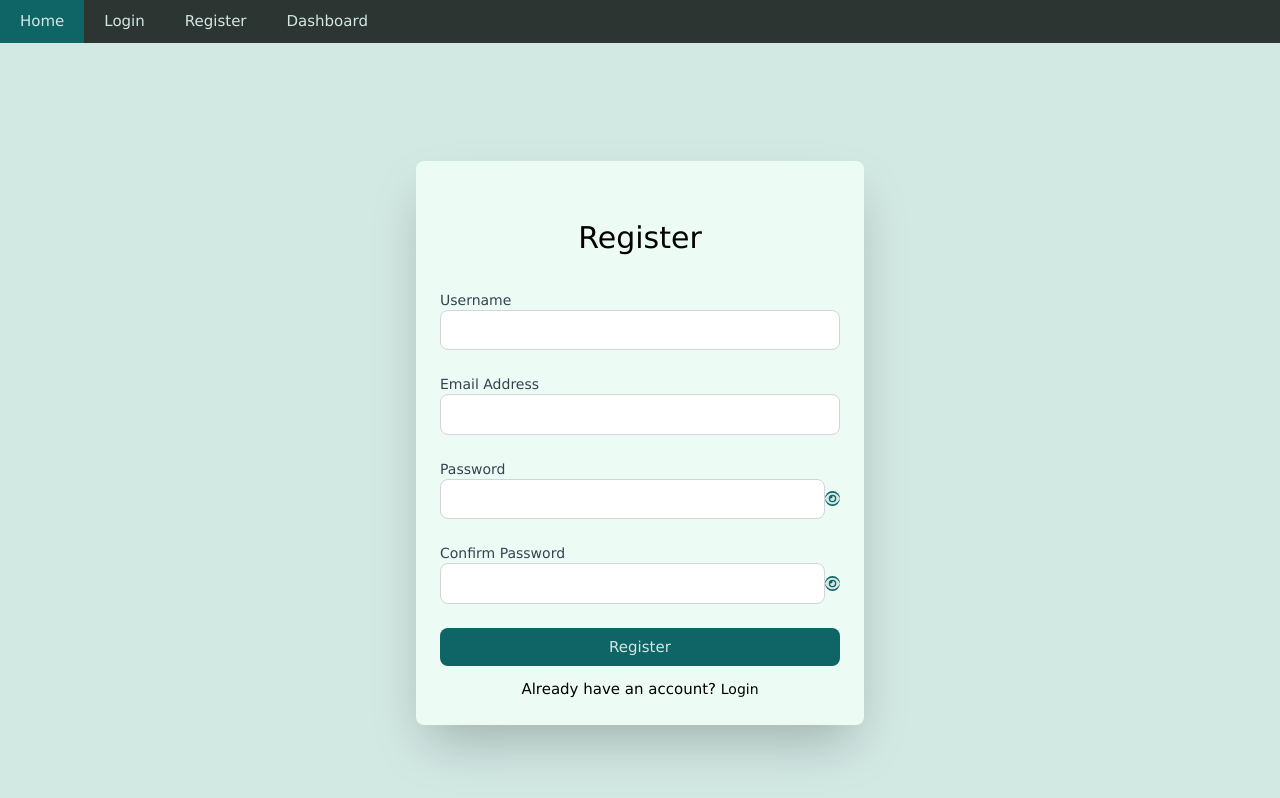
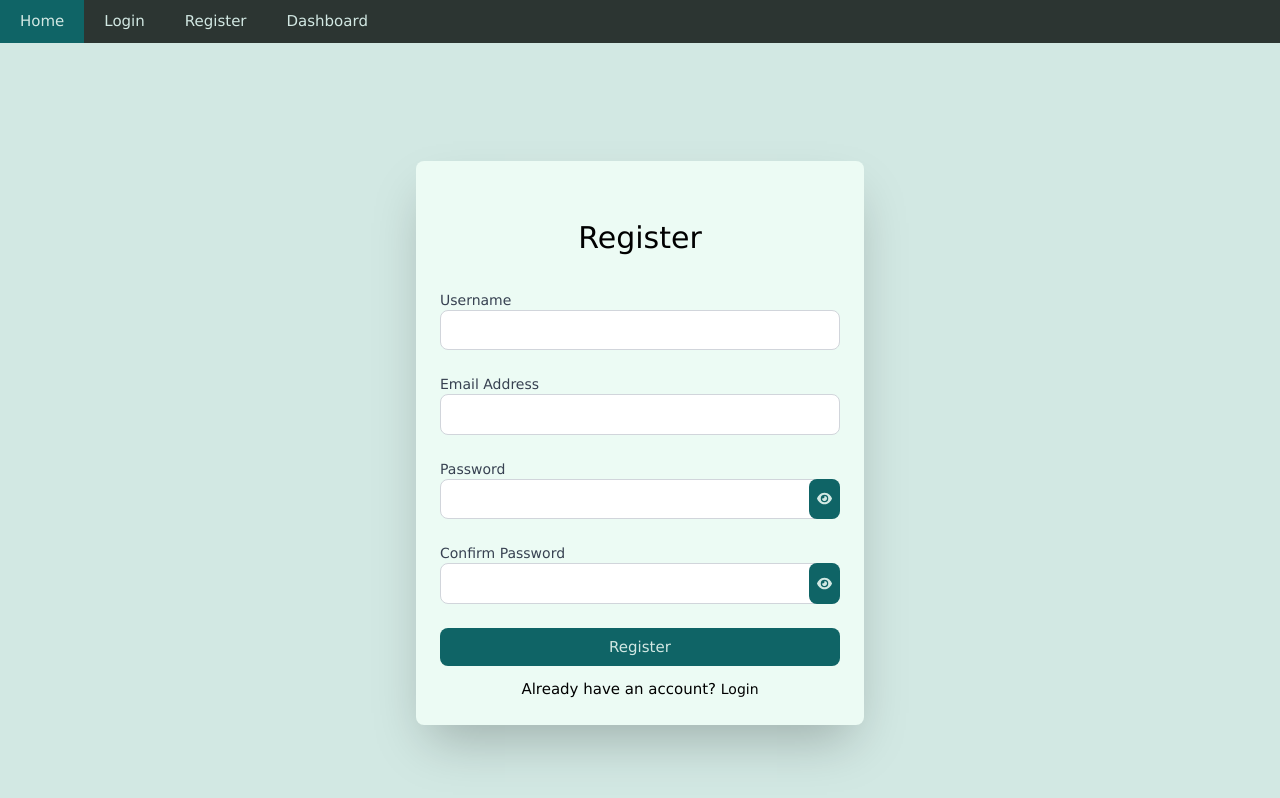
Before and after one commit to Python5-dev/registerFormFrontend, a React (Vite) app: page /register in a window 1280 px wide. Shown: the top 798 px of the page. Built offline with nearby package versions, Linux system fonts and the light colour scheme.

Commit message:
Update index.css

```diff
--- a/src/index.css
+++ b/src/index.css
@@ -65,6 +65,9 @@ button:hover {
   .formButton {
     @apply w-full py-2 px-4;
   }
+  .eyeButton {
+    @apply absolute right-0 px-2 h-full
+  }
 }
 @layer base {
   h1 {
```
